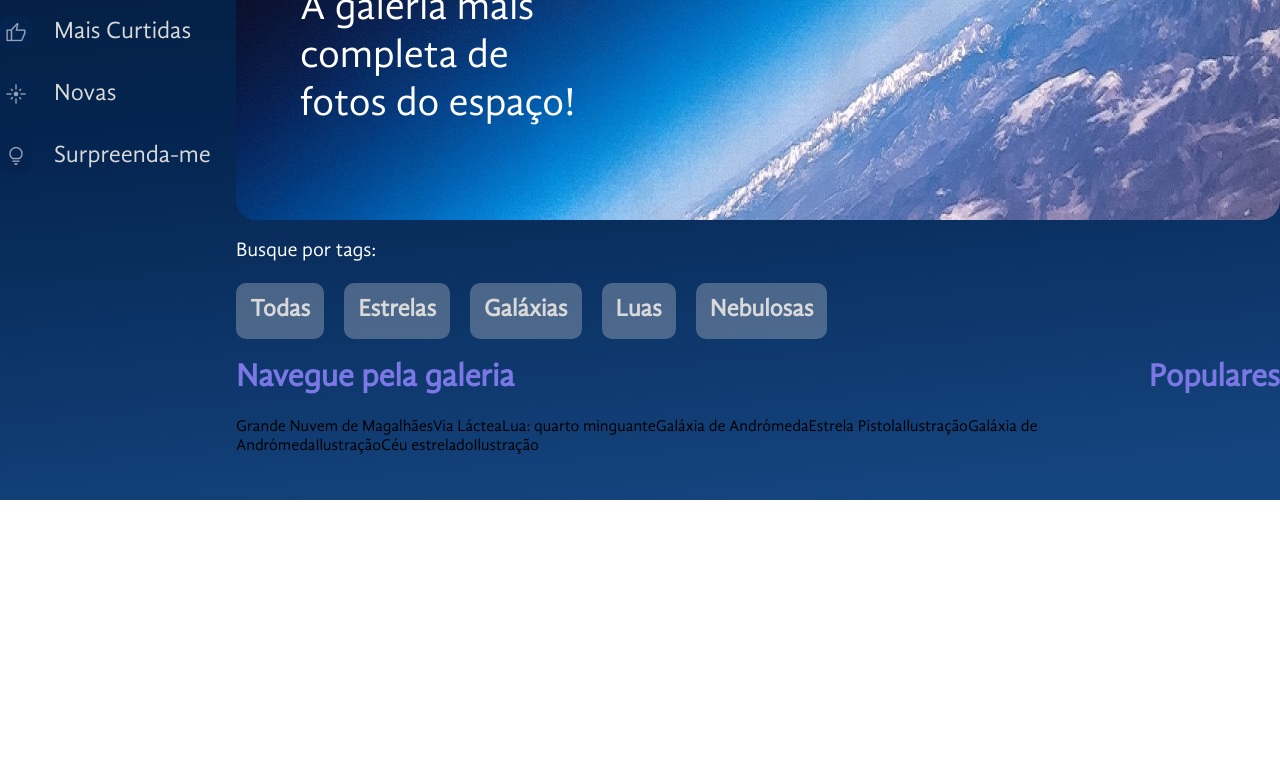
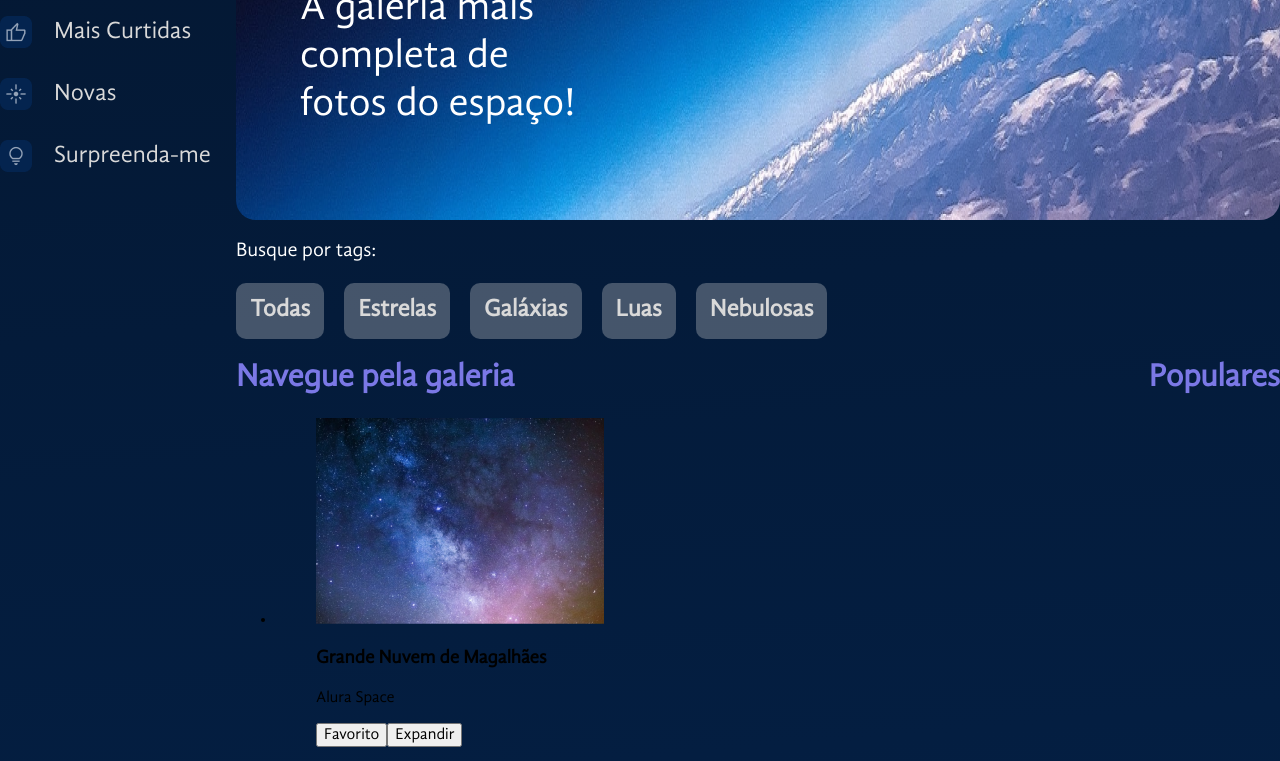
Before and after one commit to devcanovas/space-app, a React (Vite) app: page / in a window 1280 px wide. Shown: the part 300-1061 px from the top of the page. Before the commit the page ends 800 px from the top, so only its background shows below. Built offline with nearby package versions, Linux system fonts and the light colour scheme.

Commit message:
Criando base para implementar fotos da galeria

```diff
--- a/src/App.jsx
+++ b/src/App.jsx
@@ -14,7 +14,7 @@ const FundoGradiente = styled.div`
     #154580 96.76%
   );
   width: 100%;
-  height: 100vh;
+  height: 100%;
 `;
 
 const AppContainer = styled.div`
--- /dev/null
+++ b/src/components/Galeria/Imagem/index.jsx
@@ -0,0 +1,18 @@
+const Imagem = ({ foto, titulo, fonte }) => {
+    // @TODO fazer amanhã
+  return (
+    <figure>
+      <img src={foto} />
+      <figcaption>
+        <h3>{titulo}</h3>
+        <footer>
+            <p>{fonte}</p>
+            <button>Favorito</button>
+            <button>Expandir</button>
+        </footer>
+      </figcaption>
+    </figure>
+  );
+};
+
+export default Imagem;
--- a/src/components/Galeria/index.jsx
+++ b/src/components/Galeria/index.jsx
@@ -4,6 +4,7 @@ import Populares from "./Populares";
 import Tags from "./Tags";
 import { useContext } from "react";
 import { GaleriaContext } from "@/context/GaleriaContext";
+import Imagem from "./Imagem";
 
 const GaleriaContainer = styled.div`
   display: flex;
@@ -24,7 +25,17 @@ const Galeria = () => {
       <GaleriaContainer>
         <SecaoFluida>
           <Titulo>Navegue pela galeria</Titulo>
-          {fotosDaGaleria.map(foto => foto.titulo)}
+          <ul>
+            {fotosDaGaleria.map((foto) => (
+              <li>
+                <Imagem
+                  foto={foto.path}
+                  titulo={foto.titulo}
+                  fonte={foto.fonte}
+                />
+              </li>
+            ))}
+          </ul>
         </SecaoFluida>
         <Populares />
       </GaleriaContainer>
--- a/src/mocks/fotos.json
+++ b/src/mocks/fotos.json
@@ -2,70 +2,70 @@
   {
     "titulo": "Grande Nuvem de Magalhães",
     "fonte": "Alura Space",
-    "path": "/imagens/galeria/foto-1.png",
+    "path": "/assets/imagens/galeria/foto-1.png",
     "id": "1",
     "tagId": 2
   },
   {
     "titulo": "Via Láctea",
     "fonte": "Alura Space",
-    "path": "/imagens/galeria/foto-2.png",
+    "path": "/assets/imagens/galeria/foto-2.png",
     "id": "2",
     "tagId": 2
   },
   {
     "titulo": "Lua: quarto minguante",
     "fonte": "Alura Space",
-    "path": "/imagens/galeria/foto-3.png",
+    "path": "/assets/imagens/galeria/foto-3.png",
     "id": "3",
     "tagId": 3
   },
   {
     "titulo": "Galáxia de Andrómeda",
     "fonte": "Alura Space",
-    "path": "/imagens/galeria/foto-4.png",
+    "path": "/assets/imagens/galeria/foto-4.png",
     "id": "4",
     "tagId": 2
   },
   {
     "titulo": "Estrela Pistola",
     "fonte": "Alura Space",
-    "path": "/imagens/galeria/foto-5.png",
+    "path": "/assets/imagens/galeria/foto-5.png",
     "id": "5",
     "tagId": 1
   },
   {
     "titulo": "Ilustração",
     "fonte": "Alura Space",
-    "path": "/imagens/galeria/foto-6.png",
+    "path": "/assets/imagens/galeria/foto-6.png",
     "id": "6",
     "tagId": 4
   },
   {
     "titulo": "Galáxia de Andrómeda",
     "fonte": "Alura Space",
-    "path": "/imagens/galeria/foto-7.png",
+    "path": "/assets/imagens/galeria/foto-7.png",
     "id": "7",
     "tagId": 2
   },
   {
     "titulo": "Ilustração",
     "fonte": "Alura Space",
-    "path": "/imagens/galeria/foto-8.png",
+    "path": "/assets/imagens/galeria/foto-8.png",
     "id": "8",
     "tagId": 4
   },
   {
     "titulo": "Céu estrelado",
     "fonte": "Alura Space",
-    "path": "/imagens/galeria/foto-9.png",
+    "path": "/assets/imagens/galeria/foto-9.png",
     "id": "9",
     "tagId": 1
   },
   {
     "titulo": "Ilustração",
     "fonte": "Alura Space",
-    "path": "/imagens/galeria/foto-10.png",
+    "path": "/assets/imagens/galeria/foto-10.png",
     "id": "10",
     "tagId": 1
   }
```
